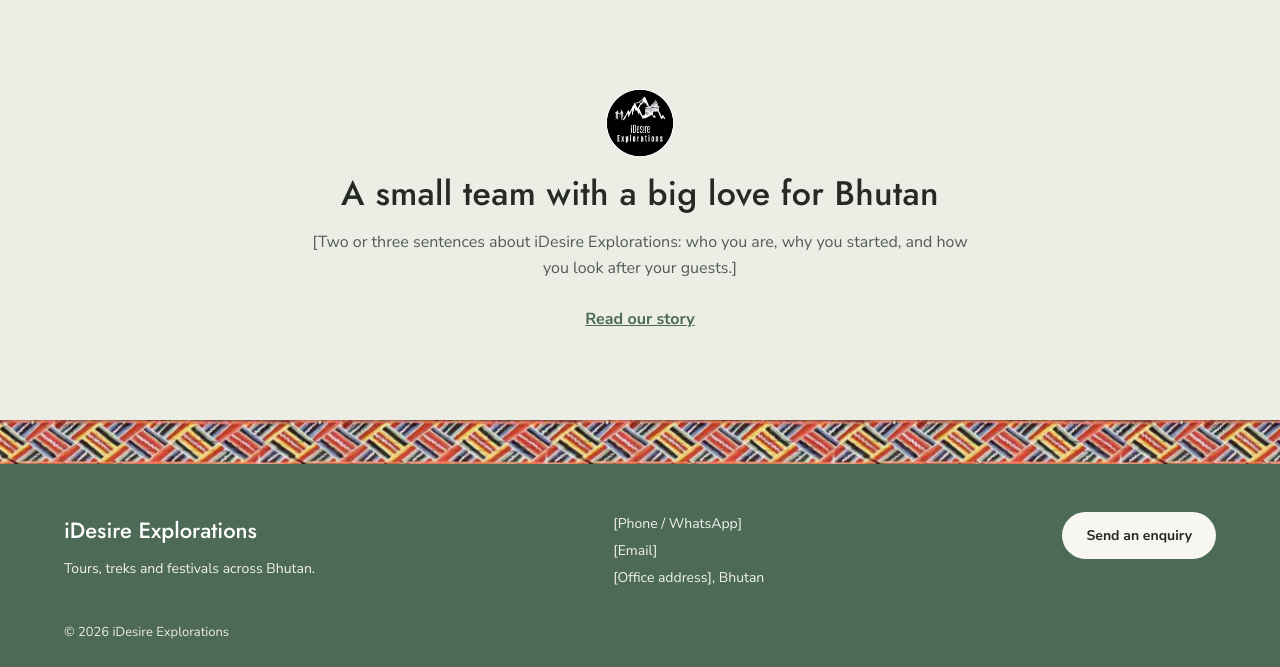
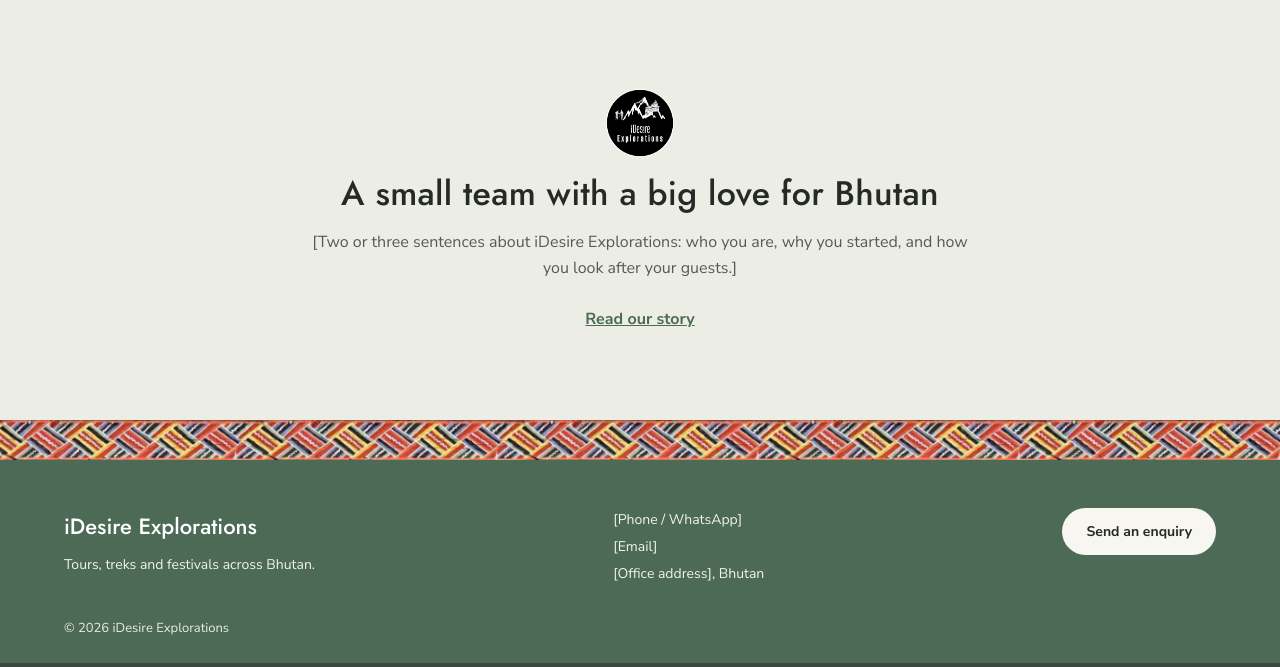
Before and after one commit to Jimmyijrod/idesireexplorations, a PHP site: page / in a window 1280 px wide. Shown: the part 1555-2222 px from the top of the page. Run offline with PHP 8.4, Linux system fonts and the light colour scheme.

Commit message:
Reduce footer woven band height by 10%
Co-Authored-By: Claude Opus 5.5 <noreply@anthropic.com>
Claude-Session: https://claude.ai/code/session_01Pbt3DA1mK2qKXo7CHdbYpM

```diff
--- a/assets/css/style.css
+++ b/assets/css/style.css
@@ -96,9 +96,9 @@ a:hover { color: var(--accent-dark); }
 
 /* Woven pattern used along the top of the footer */
 .textile-band--weave {
-  height: 44px;
+  height: 40px;
   background: #C4553A url("../images/border-weave.jpg") repeat-x left center;
-  background-size: auto 44px;
+  background-size: auto 40px;
 }
 
 /* Header */
```
